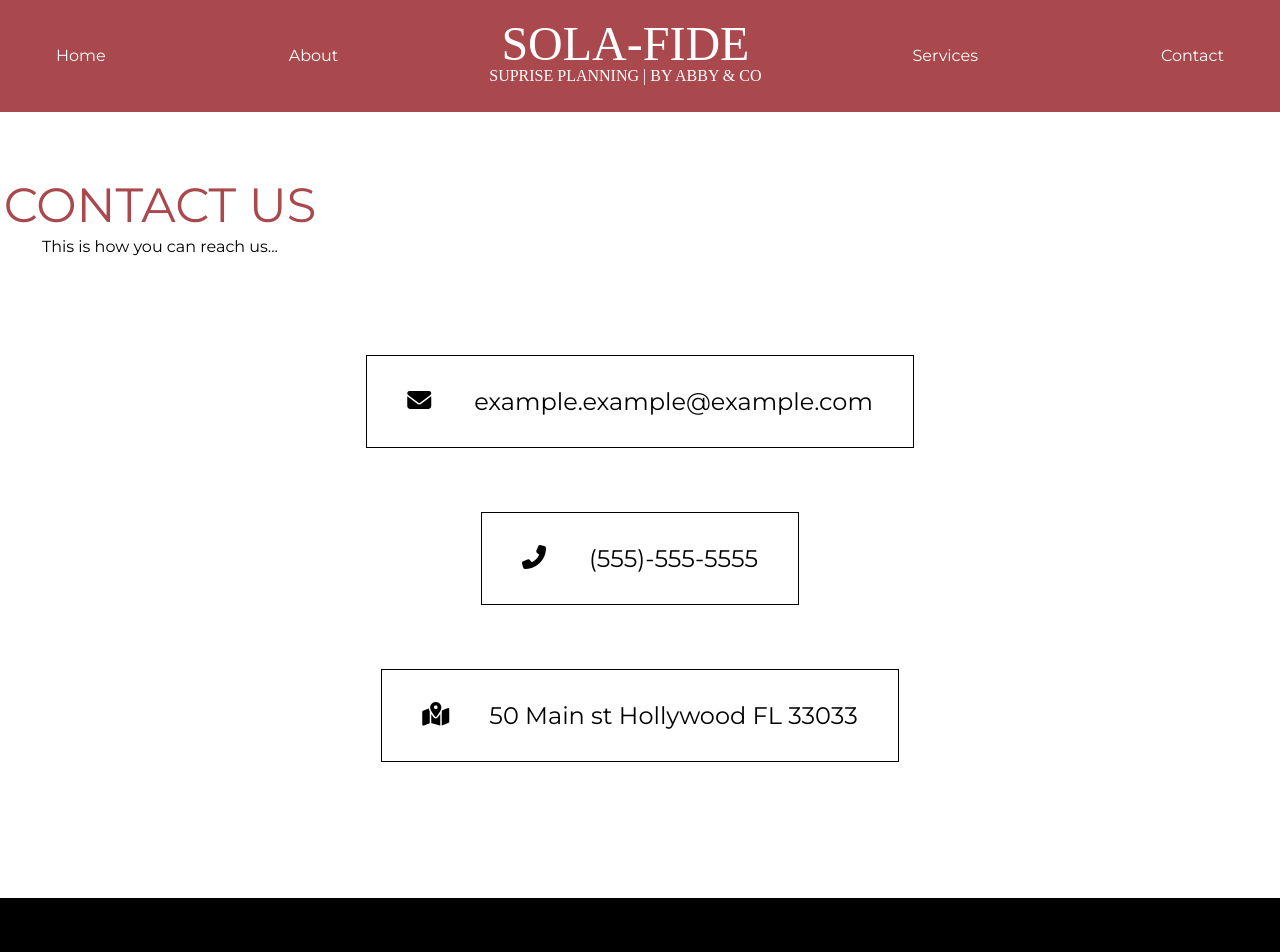
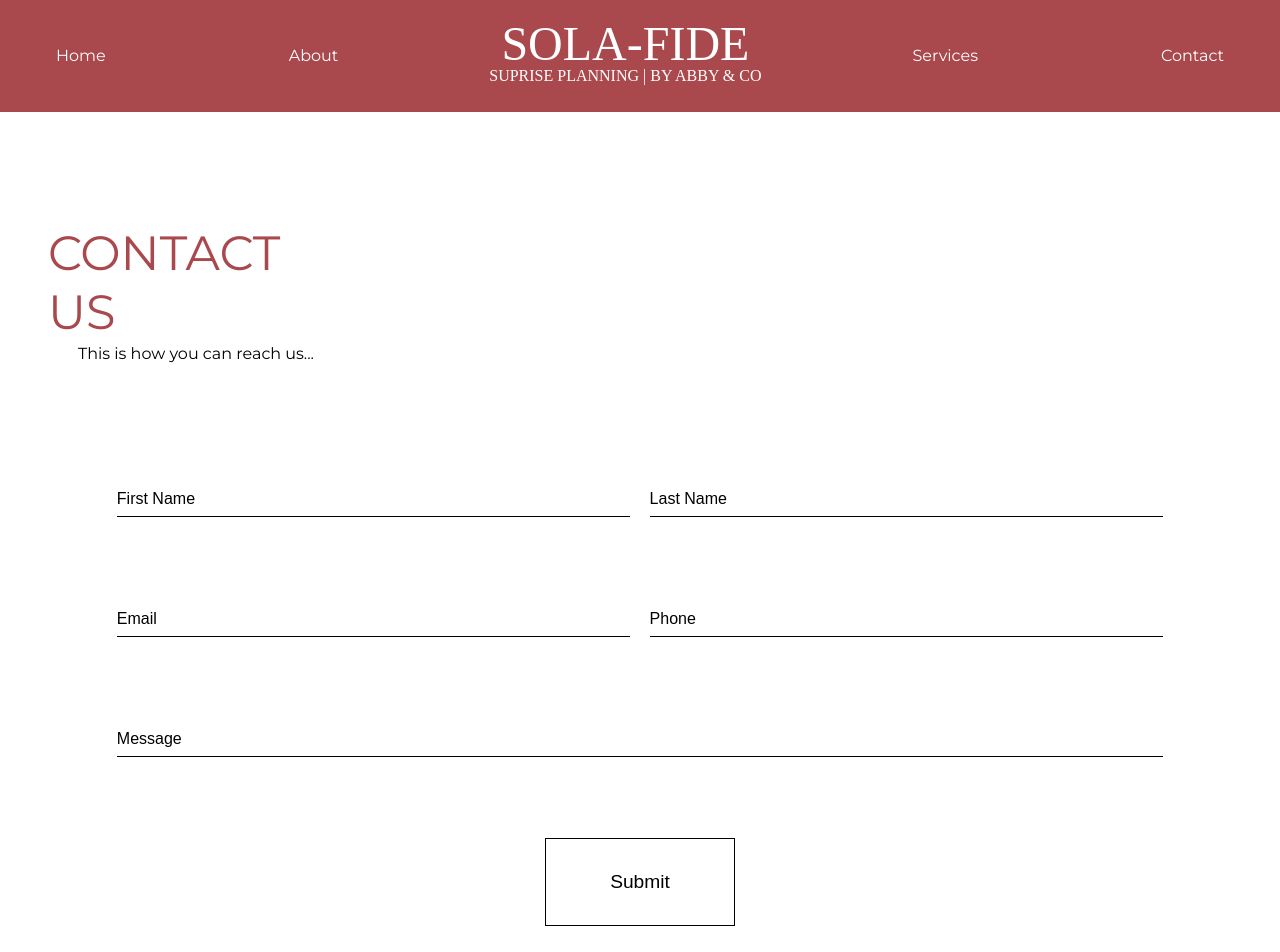
Before and after one commit to RayhanM17/Sola-FideSurprises, a website: page dist/contact.html in a window 1280 px wide. Shown: the top 952 px of the page. Drawn offline with Linux system fonts and the light colour scheme.

Commit message:
Contact form update

```diff
--- a/scss/_button.scss
+++ b/scss/_button.scss
@@ -144,3 +144,10 @@
     opacity: 0.8;
   }
 }
+
+.btn-submit{
+  background: none;
+  padding: 2rem 4rem;
+  border: 1px solid #000;
+  font-size: 1.2rem;
+}
--- /dev/null
+++ b/scss/_form.scss
@@ -0,0 +1,80 @@
+@import 'config';
+@import 'button';
+
+.contact-form{
+  height: 60vh;
+  font-family: sans-serif;
+  // display: flex;
+  // justify-content: space-around;
+  // align-items: center;
+  // flex-direction: column;
+  display: grid;
+  grid-template-columns: repeat(2, 1fr);
+  grid-template-rows:repeat(4, 1fr);
+  column-gap:1.2rem;
+  margin: 6rem 7.3rem;
+  :nth-child(5) {
+    grid-column: 1/3;
+  }
+  :nth-child(6) {
+   grid-column: 1/3;
+  }
+
+  .form-group{
+    width: 100%;
+    position: relative;
+    height: 55px;
+    overflow: hidden;
+
+    & .form-control{
+      width: 100%;
+      height: 100%;
+      color: #595f6e;
+      padding-top: 20px;
+      border: none;
+      outline: none;
+
+
+      &:focus + .label-name .content-name,
+      &:valid + .label-name .content-name{
+        transform: translateY(-150%);
+        font-size: 14px;
+        color: $primaryColor;
+      }
+
+      &:focus + .label-name::after,
+      &:valid + .label-name::after{
+        transform: translate(0%);
+      }
+    }
+
+    & label{
+      position: absolute;
+      bottom: 0px;
+      left: 0%;
+      width: 100%;
+      height: 100%;
+      pointer-events: none; //ignores anything on top
+      border-bottom: 1px solid #000;
+
+      &::after{
+        content: "";
+        position: absolute;
+        left: 0px;
+        bottom: -1px;
+        height: 100%;
+        width: 100%;
+        border-bottom: 3px solid $primaryColor;
+        transform: translateX(-101%);
+        transition: transform 0.3s ease;
+      }
+
+      .content-name{
+        position: absolute;
+        bottom: 5px;
+        left: 0px;
+        transition: all 0.3s ease;
+      }
+    }
+  }
+}
--- a/scss/style.scss
+++ b/scss/style.scss
@@ -1,6 +1,7 @@
 @import 'config';
 @import 'menu';
 @import 'button';
+@import 'form';
 @import url('https://fonts.googleapis.com/css2?family=Montserrat:ital,wght@0,100;0,400;1,700&display=swap');
 
 *{
@@ -486,6 +487,7 @@ a {
     .heading{
       display: flex;
       align-items: flex-start;
+      margin: 3rem;
       .container{
         display: flex;
         @include center;
@@ -494,30 +496,9 @@ a {
         width: 50%;
       }
     }
-    .boxes{
+    .contact-form .container{
       display: flex;
-      display: flex;
-      flex-direction: column;
       @include center;
-      flex-wrap: wrap;
-      margin-top:6rem;
-        .info-box{
-          display: flex;
-          @include center;
-          font-size:1.5rem;
-          border: 0.02rem #000 solid;
-          padding: 1.5rem 2.5rem;
-          margin-bottom: 3rem;
-          i{
-            color:#000;
-            min-width: 35px;
-            min-height: 35px;
-            margin:0;
-            margin-right: 2rem;
-            margin-top: 0.5rem;
-
-          }
-        }
     }
   }
 }
```
Also changed, not shown: dist/contact.html, dist/css/style.css, dist/js/main.js, dist/js/popupEvent.js (renamed from dist/js/popupEL.js), dist/services.html.
